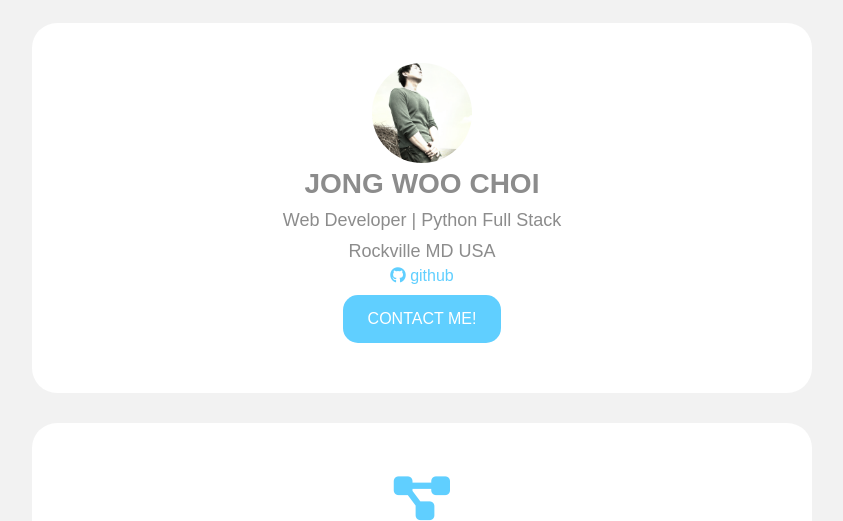
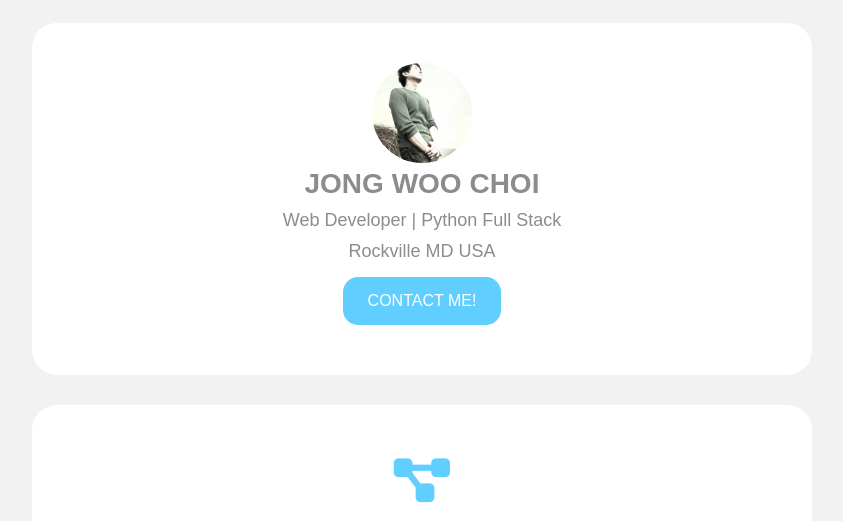
Before and after one commit to seanchoi/portfolio, a Django app: page / in a window 1280 px wide. Shown: the top 521 px of the page, without its empty margins (218-1061 px from the left). Run offline with Django 3.2, Linux system fonts and the light colour scheme; data comes from the database, SQL or seed files in the repository; data that the repository does not hold is empty; parts of the project's set-up code (start-up, migrations or seed data) failed here and were passed over; some libraries are stand-ins or nearby versions.

Commit message:
link update

```diff
--- a/templates/home.html
+++ b/templates/home.html
@@ -24,7 +24,7 @@
             <div class="title">JONG WOO CHOI</div>
             <div class="sub-title">Web Developer | Python Full Stack</div>
             <div class="sub-title">Rockville MD USA</div>
-            <div class="github"><a href="https://github.com/seanchoi/"><i class="fab fa-github"></i> github</a></div>
+            <!-- <div class="github"><a href="https://github.com/seanchoi/"><i class="fab fa-github"></i> github</a></div> -->
             <button class="btn contact">CONTACT ME!</button>
         </div>
     </div>
```
